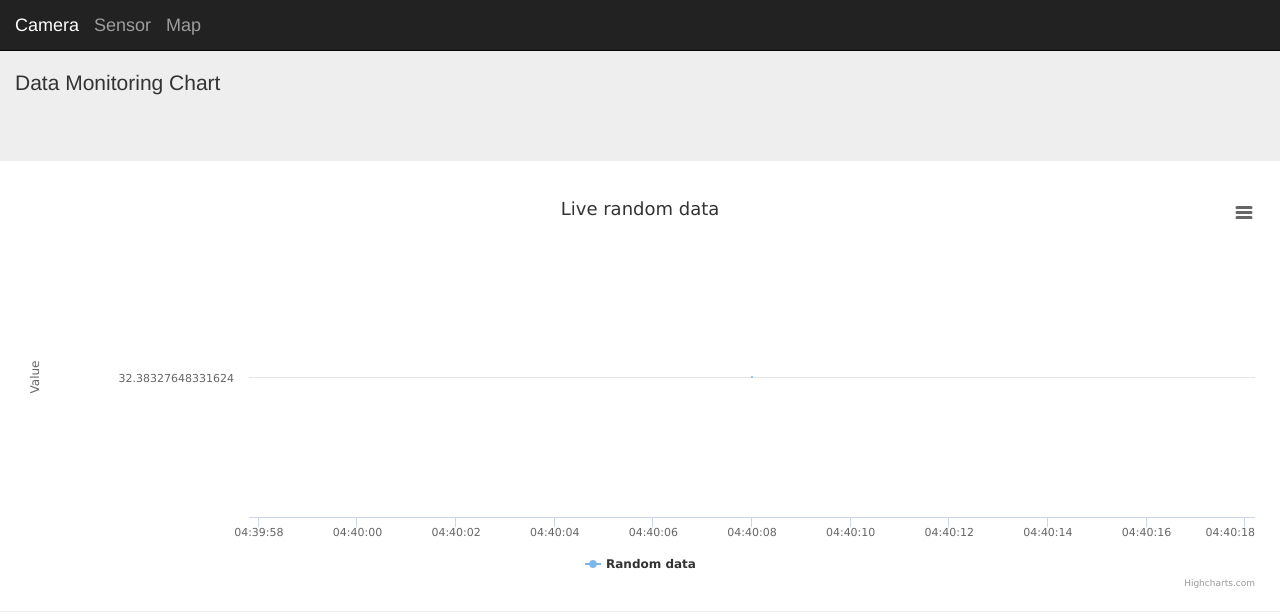
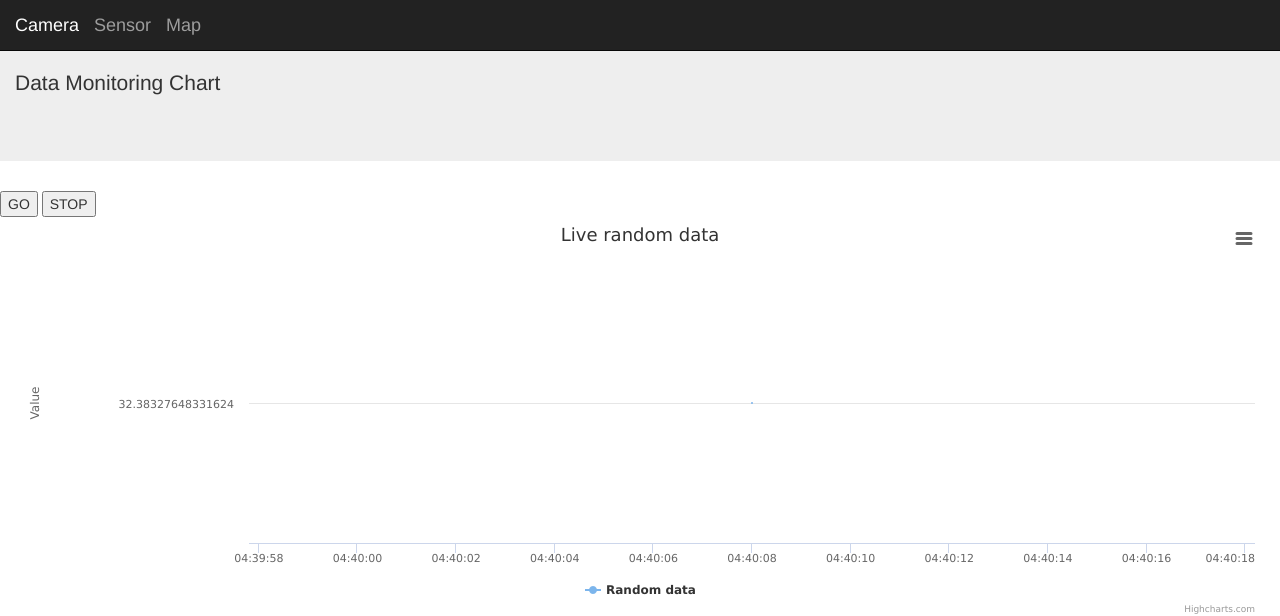
Before and after one commit to hwanggiju/autodriving_robot, a Flask app: page /Sensor in a window 1280 px wide. Shown: the top 616 px of the page. Run offline with Flask 2, Linux system fonts and the light colour scheme; some libraries are stand-ins or nearby versions.

Commit message:
motor control

```diff
--- a/main.py
+++ b/main.py
@@ -8,7 +8,7 @@ import face_recognition
 import numpy as np
 from threading import Thread
 from time import time
-# import serial
+import serial
 from random import random
 import json
 import os
@@ -149,6 +149,9 @@ def stream():
 @app.route('/requests', methods=['POST', 'GET'])
 def tasks() :
     global switch, name, cap
+    port = '/dev/ttyACM0'
+    brate = 9600
+    ser = serial.Serial(port, brate, timeout=None)
 
     if request.method == 'POST' :
         if request.form.get('clicked') == 'User':
@@ -164,6 +167,13 @@ def tasks() :
                 cap = cv2.VideoCapture(0)
                 switch = 1
 
+        elif request.form.get('go') == 'GO' :
+            ser.write('go')
+            return
+        elif request.form.get('stop') == 'STOP' :
+            ser.write('stop')
+            return
+
     elif request.method == 'GET' :
         return render_template('main.html')
 
--- a/templates/index.html
+++ b/templates/index.html
@@ -30,6 +30,10 @@
 
     <div class="container-fluid">
       <div class="row">
+          <form method="post", action="{{url_for('go_stop')}}">
+            <input type="submit" value="GO" name="go" />
+            <input type="submit" value="STOP" name="stop" />
+          </form>
           <div class="container-fluid" id="data-container"></div>
         </div>
     </div>
```
